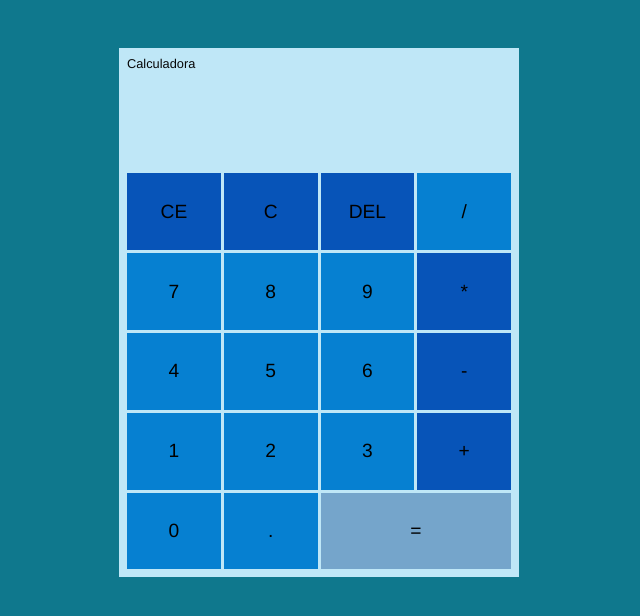
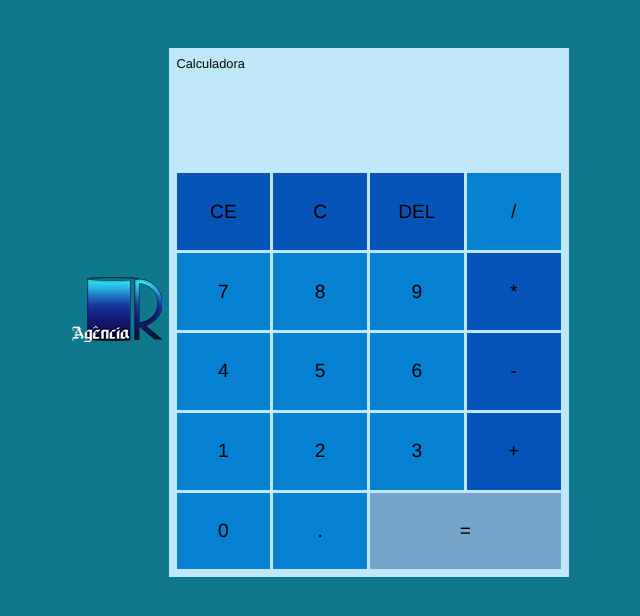
Before and after one commit to isaiasrocha01/CALCULADORA-COM-HTML-CSS-E-JAVASCRIPT, a plain HTML site: page index.html in a window 1280 px wide. Shown: the whole page, without its empty margins (321-961 px from the left). Drawn offline with Linux system fonts and the light colour scheme.

Commit message:
add inicio

```diff
--- a/css/style.css
+++ b/css/style.css
@@ -12,6 +12,9 @@ body{
     justify-content: center;
     padding: 3em;
 }
+
+
+
 #Calc{
     width: 400px;
     padding: .5em;
--- a/index.html
+++ b/index.html
@@ -8,6 +8,13 @@
     <script src="js/scripts.js"defer></script>
 </head>
 <body>
+    <header>
+        <div class="interface">
+            <div class="logo">
+                <a href="file:///C:/Users/ROCHA/Desktop/Meu%20Portf%C3%B3lio/index.html#"><img src="images/Agência IR.png" alt="logo da Agência IR"></a>
+            </div><!--logo-->
+        </div><!--interface-->
+    </header>
     <div id="Calc">
         <h3>Calculadora</h3>
         <div id="operations">
```
Also changed, not shown: images/Agência IR 2.png (added), images/Agência IR.png (added), images/calculadora.jpg (added), images/calculadora.png (added), images/calculadora2.png (added), images/pessoa.png (added), 2 other files.
